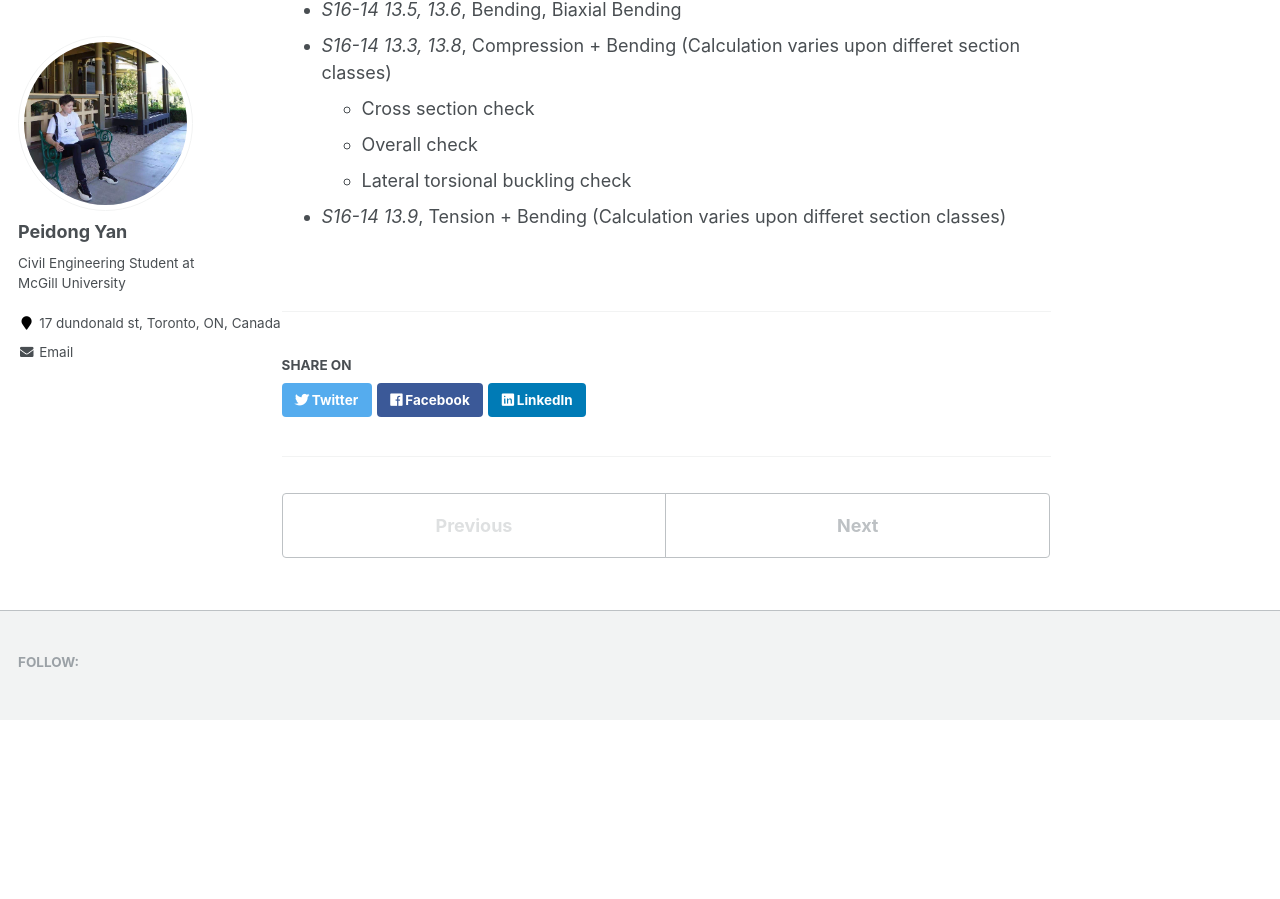
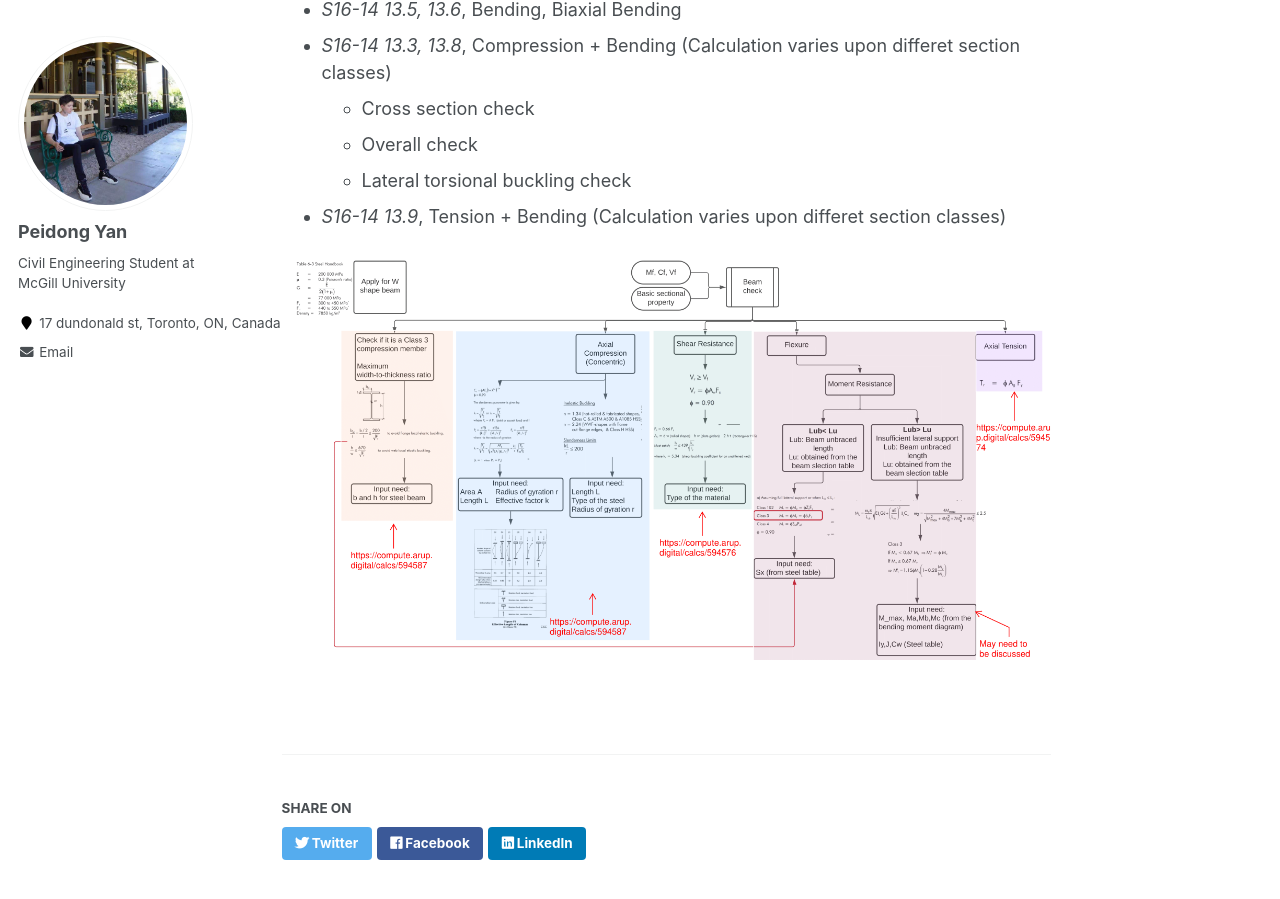
Before and after one commit to LorenYan98/LY.github.io, a Jekyll site: the page built from _portfolio/portfolio-1.md, in a window 1280 px wide and 900 px high, scrolled down 1634 px. Built offline with Jekyll 4.4.1, drawn with Linux system fonts in a browser that asks for light colours; before the commit the page ends 2354 px from its top, so only the background shows below that.

Commit message:
Update portfolio-1.md

```diff
--- a/_portfolio/portfolio-1.md
+++ b/_portfolio/portfolio-1.md
@@ -35,3 +35,5 @@ The code reads through user's input and select proper check based on it.
     * Overall check
     * Lateral torsional buckling check
 * _S16-14 13.9_, Tension + Bending (Calculation varies upon differet section classes)
+
+<img src='/LY.github.io/images/flowchart.png'>
```
